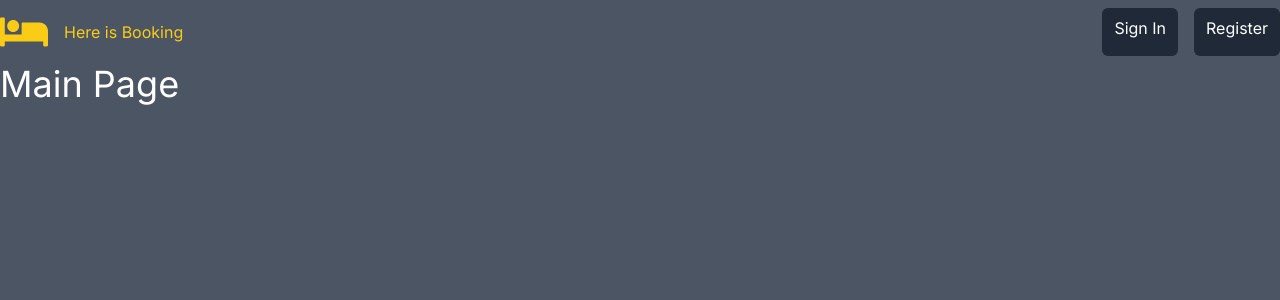
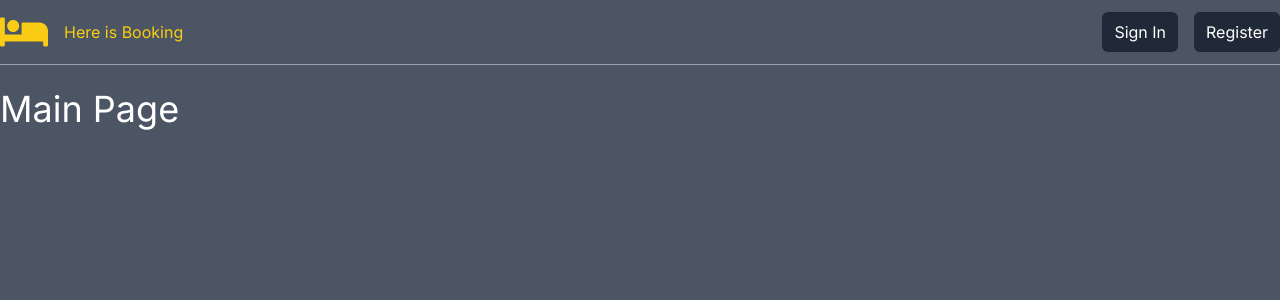
Before and after one commit to ZUBOV-ILLIA/hotel-booking-app, a Next.js app: page / in a window 1280 px wide. Shown: the top 300 px of the page. Built offline with nearby package versions, Linux system fonts and the light colour scheme; no server answers.

Commit message:
added env CLERK_ENCRYPTION_KEY some info to profile page

```diff
--- a/app/layout.tsx
+++ b/app/layout.tsx
@@ -26,7 +26,7 @@ export default function RootLayout({
           <ClerkLoaded>
             <Header />
 
-            <main className="container mx-auto grow text-white">
+            <main className="container mx-auto grow py-6 text-white">
               {children}
             </main>
           </ClerkLoaded>
--- a/app/profile/[[...rest]]/page.tsx
+++ b/app/profile/[[...rest]]/page.tsx
@@ -1,18 +1,23 @@
-import React from "react";
+import React, { Suspense } from "react";
 import { SignedIn, UserButton } from "@clerk/nextjs";
 import "./profile.css";
+import UserInfo from "@/components/profile/UserInfo";
 
 export default function Page() {
   return (
-    <div>
-      <h2 className="text-4xl">Profile page</h2>
+    <div className="flex flex-col">
+      <h2 className="self-center text-4xl">Profile page</h2>
 
-      <SignedIn>
-        <div className="acc-settings-btn flex items-center">
-          <UserButton />
-          <span>Account Settings</span>
-        </div>
-      </SignedIn>
+      <Suspense fallback={<div>Loading...</div>}>
+        <SignedIn>
+          <div className="acc-settings-btn my-4 flex items-center self-end">
+            <UserButton />
+            <span>Account Settings</span>
+          </div>
+        </SignedIn>
+      </Suspense>
+
+      <UserInfo />
     </div>
   );
 }
--- a/components/Header.tsx
+++ b/components/Header.tsx
@@ -4,7 +4,7 @@ import UserAuth from "@/components/UserAuth";
 
 function Header() {
   return (
-    <header className="container mx-auto py-2">
+    <header className="container mx-auto border-b border-gray-400 py-2">
       <nav>
         <ul className="flex justify-between">
           <li>
@@ -16,7 +16,7 @@ function Header() {
               Here is Booking
             </Link>
           </li>
-          <li className="flex">
+          <li className="flex items-center">
             <UserAuth />
           </li>
         </ul>
--- a/components/UserAuth.tsx
+++ b/components/UserAuth.tsx
@@ -13,12 +13,12 @@ function UserAuth() {
     <div className="flex gap-4">
       <SignedOut>
         <SignInButton mode="modal">
-          <span className="flex rounded-md bg-gray-800 px-3 py-2 text-white">
+          <span className="flex cursor-pointer rounded-md bg-gray-800 px-3 py-2 text-white">
             Sign In
           </span>
         </SignInButton>
         <SignUpButton mode="modal">
-          <span className="flex rounded-md bg-gray-800 px-3 py-2 text-white">
+          <span className="flex cursor-pointer rounded-md bg-gray-800 px-3 py-2 text-white">
             Register
           </span>
         </SignUpButton>
--- /dev/null
+++ b/components/profile/UserInfo.tsx
@@ -0,0 +1,17 @@
+import { currentUser } from "@clerk/nextjs/server";
+
+export default async function UserInfo() {
+  const user = await currentUser();
+  // console.log(user);
+
+  return (
+    <div className="flex flex-col items-center">
+      <div>
+        User ID <b>{user?.id}</b>
+      </div>
+      <div>
+        Email <b>{user?.emailAddresses[0].emailAddress}</b>
+      </div>
+    </div>
+  );
+}
--- a/package.json
+++ b/package.json
@@ -3,7 +3,7 @@
   "version": "0.1.0",
   "private": true,
   "scripts": {
-    "dev": "next dev",
+    "dev": "next dev --turbo",
     "build": "next build",
     "start": "next start",
     "lint": "next lint"
```
Also changed, not shown: 1 other file (tests, documents, lock files or other folders).
